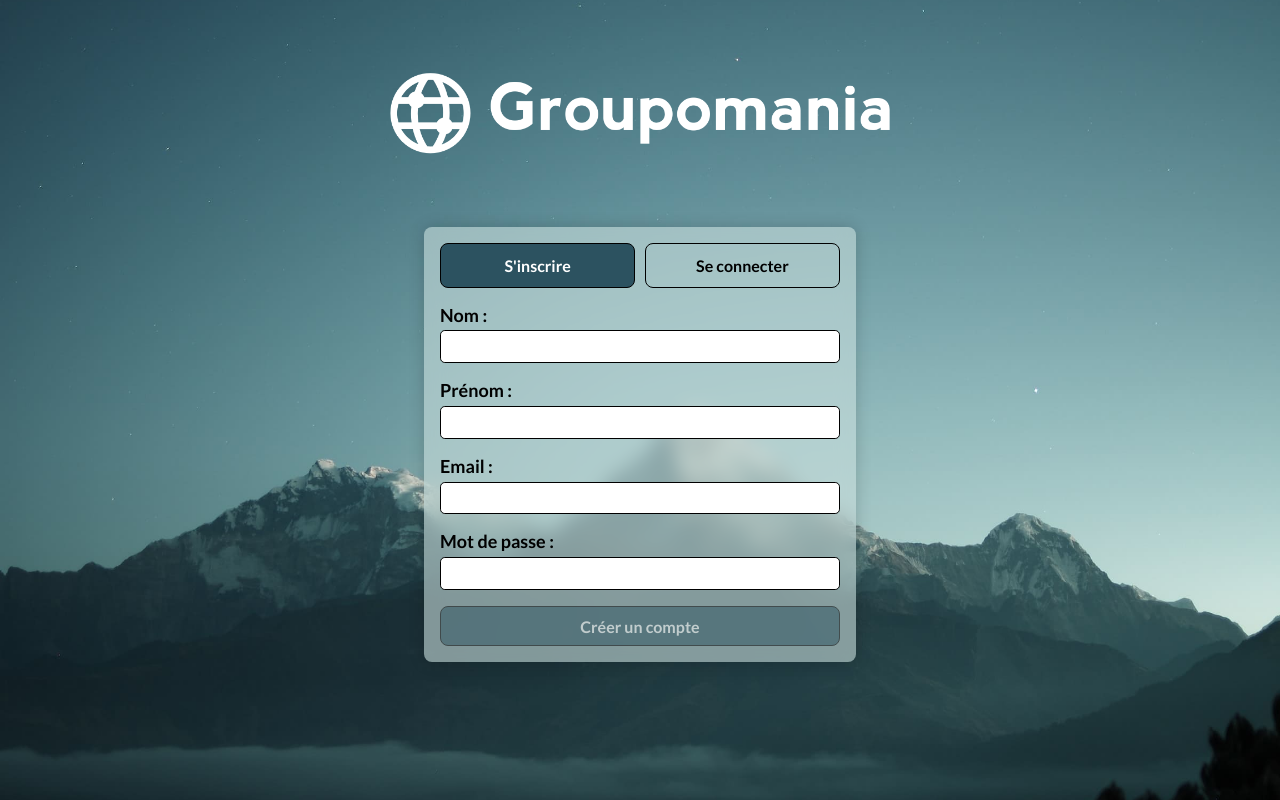
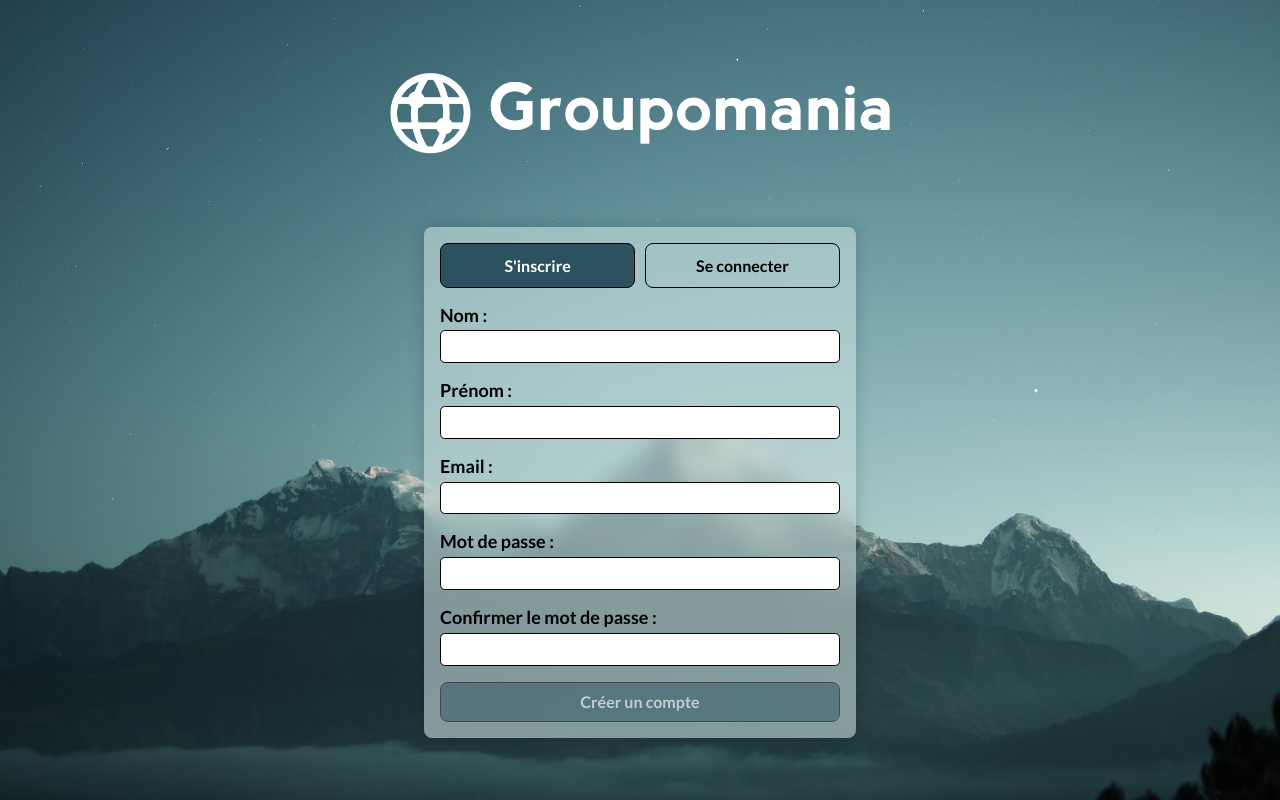
Before and after one commit to CamilleLinan/Groupomania_Angular, an Angular app: page /login in a window 1280 px wide. Built offline with nearby package versions, Linux system fonts and the light colour scheme.

Commit message:
update signup form

```diff
--- a/src/app/login/components/signup-form/signup-form.component.html
+++ b/src/app/login/components/signup-form/signup-form.component.html
@@ -36,17 +36,32 @@
             {{ getErrorMessages(emailCtrl) }}
         </span>
 
+        <div [formGroup]="passwordForm" class="password_form">
             <label for="password" class="form_label bold">Mot de passe :</label>
             <input
                 type="password"
                 formControlName="password"
                 id="password"
-            class="form_input"
+                class="password_form_input"
                 [ngClass]="{ 'error': signUpForm.get('password')?.touched && signUpForm.get('password')?.invalid }"
             >
             <span *ngIf="passwordCtrl.invalid && (passwordCtrl.dirty || passwordCtrl.touched)" class="form_error">
                 {{ getErrorMessages(passwordCtrl) }}
             </span>
+
+            <label for="confirmPassword" class="form_label bold">Confirmer le mot de passe :</label>
+            <input
+                type="password"
+                formControlName="confirmPassword"
+                id="confirmPassword"
+                class="password_form_input"
+                [ngClass]="{ 'error': passwordForm.get('confirmPassword')?.touched && passwordForm.get('confirmPassword')?.invalid }"
+            >
+            <span *ngIf="confirmPasswordCtrl.invalid && (confirmPasswordCtrl.dirty || confirmPasswordCtrl.touched)" class="form_error">
+                {{ getErrorMessages(confirmPasswordCtrl) }}
+            </span>
+            <span class="form_error" *ngIf="showPasswordError$ | async">Les deux mots de passe ne sont pas identiques.</span>
+        </div>
 
         <span *ngIf="errorMessage" class="form_error bold center">{{ errorMessage }}</span>
 
--- a/src/app/login/components/signup-form/signup-form.component.scss
+++ b/src/app/login/components/signup-form/signup-form.component.scss
@@ -1,3 +1,23 @@
 .success {
     color: rgb(33, 118, 33);
 }
+
+.password_form {
+    display: flex;
+    flex-direction: column;
+
+    &_input {
+        height: 1.8rem;
+        border: 1px solid black;
+        border-radius: 0.3rem;
+        margin: 0.3rem 0 1rem 0;
+        font-size: 16px;
+        &:focus {
+            outline: 2px solid #2c5260;
+        }
+        &.error {
+            outline: 2px solid rgb(155, 0, 0);
+            color: rgb(155, 0, 0);
+        }
+    }
+}
--- a/src/app/login/components/signup-form/signup-form.component.ts
+++ b/src/app/login/components/signup-form/signup-form.component.ts
@@ -1,7 +1,8 @@
 import { Component } from '@angular/core';
 import { AbstractControl, FormBuilder, FormControl, FormGroup, Validators } from '@angular/forms';
-import { catchError, of, tap } from 'rxjs';
+import { catchError, map, Observable, of, tap } from 'rxjs';
 import { LoginService } from '../../services/login.service';
+import { confirmEqualValidator } from '../../validators/confirm.validator';
 import { lastnameValidator } from '../../validators/name.validator';
 import { passwordValidator } from '../../validators/password.validator';
 
@@ -16,9 +17,13 @@ export class SignupFormComponent {
   lastnameCtrl!: FormControl;
   firstnameCtrl!: FormControl;
   emailCtrl!: FormControl;
+  passwordForm!: FormGroup;
   passwordCtrl!: FormControl;
+  confirmPasswordCtrl!: FormControl;
+
   namesRegExp!: RegExp;
   passwordRegExp!: RegExp;
+  showPasswordError$!: Observable<boolean>;
   errorMessage: string = '';
   submittedSuccessfully = false;
 
@@ -27,6 +32,7 @@ export class SignupFormComponent {
 
   ngOnInit(): void {
     this.initSignUpForm();
+    this.initFormObservables();
   }
 
   private initSignUpForm(): void {
@@ -53,6 +59,16 @@ export class SignupFormComponent {
       Validators.required,
       passwordValidator
     ]);
+    this.confirmPasswordCtrl = this.formBuilder.control('', [
+      Validators.required
+    ]);
+    this.passwordForm = this.formBuilder.group({
+      password: this.passwordCtrl,
+      confirmPassword: this.confirmPasswordCtrl
+    }, {
+      validators: [confirmEqualValidator('password', 'confirmPassword')],
+      updateOn: 'blur'
+    })
 
     this.signUpForm = this.formBuilder.group({
       lastname: this.lastnameCtrl,
@@ -60,6 +76,16 @@ export class SignupFormComponent {
       email: this.emailCtrl,
       password: this.passwordCtrl
     })
+  }
+
+  initFormObservables() {
+    this.showPasswordError$ = this.passwordForm.statusChanges.pipe(
+      map(status => status === 'INVALID' &&
+                    this.passwordCtrl.value &&
+                    this.confirmPasswordCtrl.value &&
+                    this.passwordForm.hasError('confirmEqual')
+        )
+    )
   }
 
   getErrorMessages(ctrl: AbstractControl) {
--- /dev/null
+++ b/src/app/login/validators/confirm.validator.ts
@@ -0,0 +1,20 @@
+import { AbstractControl, ValidationErrors, ValidatorFn } from "@angular/forms";
+
+export function confirmEqualValidator(main: string, confirm: string): ValidatorFn {
+    return (ctrl: AbstractControl): null | ValidationErrors => {
+        if (!ctrl.get(main) || !ctrl.get(confirm)) {
+            return {
+                confirmEqual: 'Invalid control names'
+            };
+        }
+        const mainValue = ctrl.get(main)!.value;
+        const confirmValue = ctrl.get(confirm)!.value;
+
+        return mainValue === confirmValue ? null : {
+            confirmEqual: {
+                main: mainValue,
+                confirm: confirmValue
+            }
+        };
+    };
+}
--- a/src/styles.scss
+++ b/src/styles.scss
@@ -92,4 +92,16 @@ button {
         color: rgb(155, 0, 0);
         margin: -0.7rem 0 0.7rem 0;
     }
+
+    &_btn {
+        transition: all 250ms ease-in-out;
+        &:hover {
+            color: black;
+            background-color: #99BEBF;
+        }
+        &:disabled {
+            color: white;
+            background-color: #2c5260;
+        }
+    }
 }
```
Lines whose indentation alone changed are shown as unchanged.
